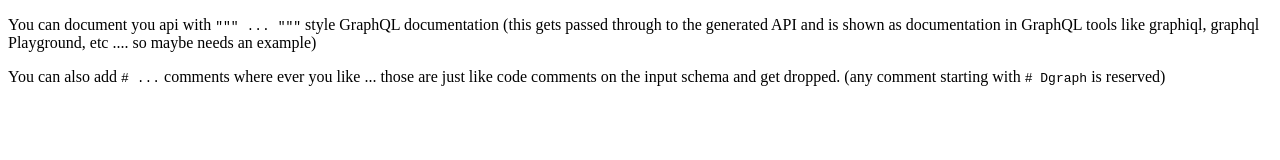
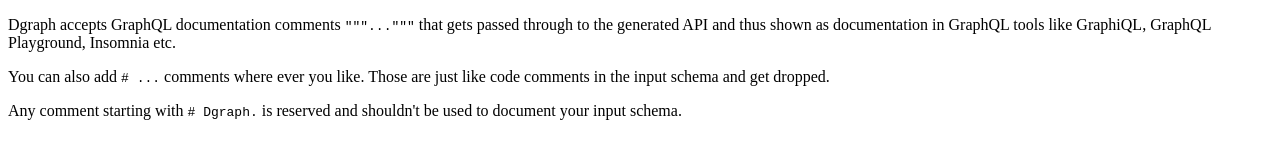
Before and after one commit to dgraph-io/graphql-dgraph-web, a Gatsby site: page /doc/schema/documentation in a window 1280 px wide. Built offline with nearby package versions, Linux system fonts and the light colour scheme; Gatsby itself is replaced by a stand-in of ours; some packages are replaced by stand-ins of ours.

Commit message:
just touches on documentation

```diff
--- a/src/pages/doc/schema/documentation.mdx
+++ b/src/pages/doc/schema/documentation.mdx
@@ -1,3 +1,5 @@
-You can document you api with `""" ... """` style GraphQL documentation (this gets passed through to the generated API and is shown as documentation in GraphQL tools like graphiql, graphql Playground, etc .... so maybe needs an example)
+Dgraph accepts GraphQL documentation comments `"""..."""`  that gets passed through to the generated API and thus shown as documentation in GraphQL tools like GraphiQL, GraphQL Playground, Insomnia etc.
 
-You can also add `# ...` comments where ever you like ... those are just like code comments on the input schema and get dropped.  (any comment starting with `# Dgraph` is reserved)
+You can also add `# ...` comments where ever you like.  Those are just like code comments in the input schema and get dropped.
+
+Any comment starting with `# Dgraph.` is reserved and shouldn't be used to document your input schema.
```
